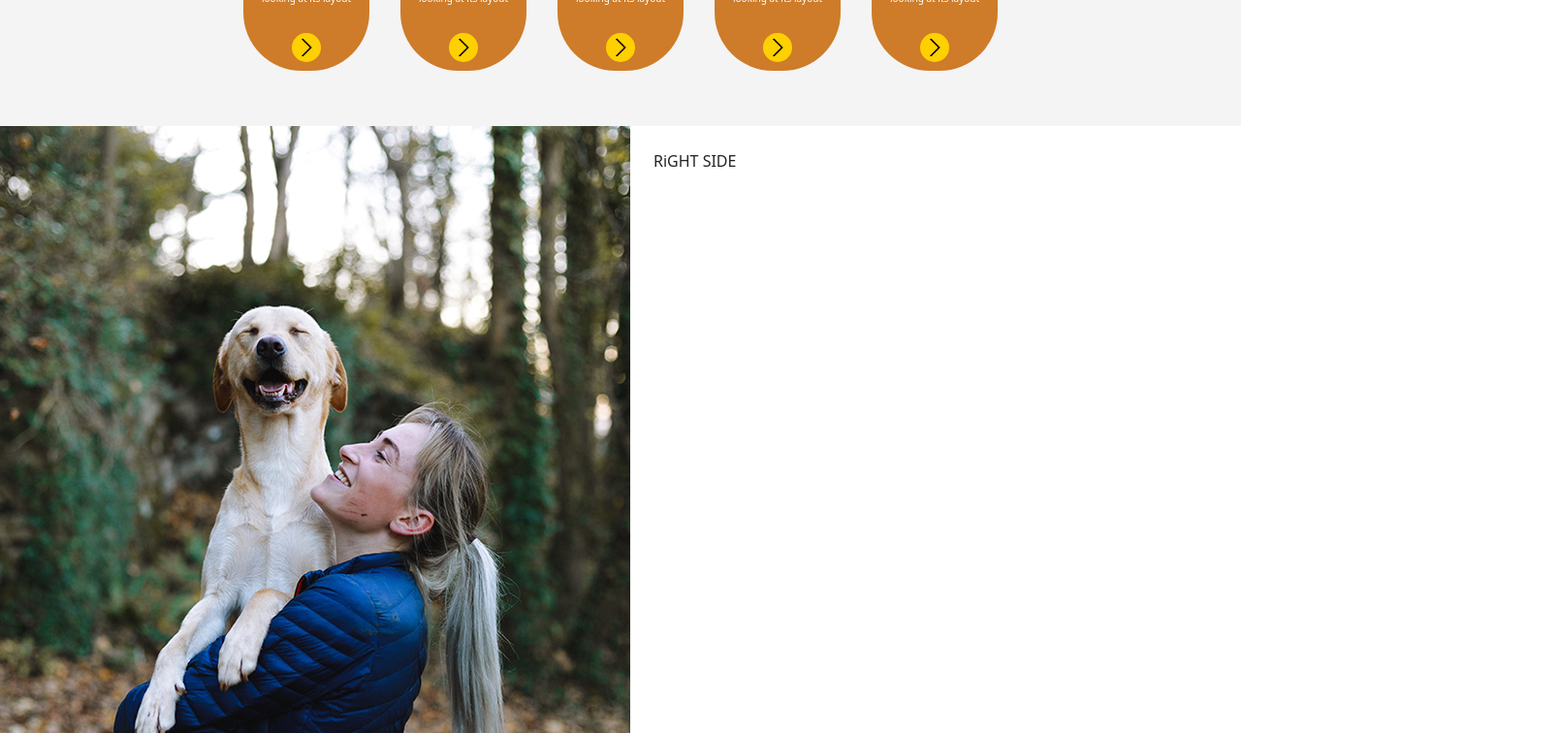
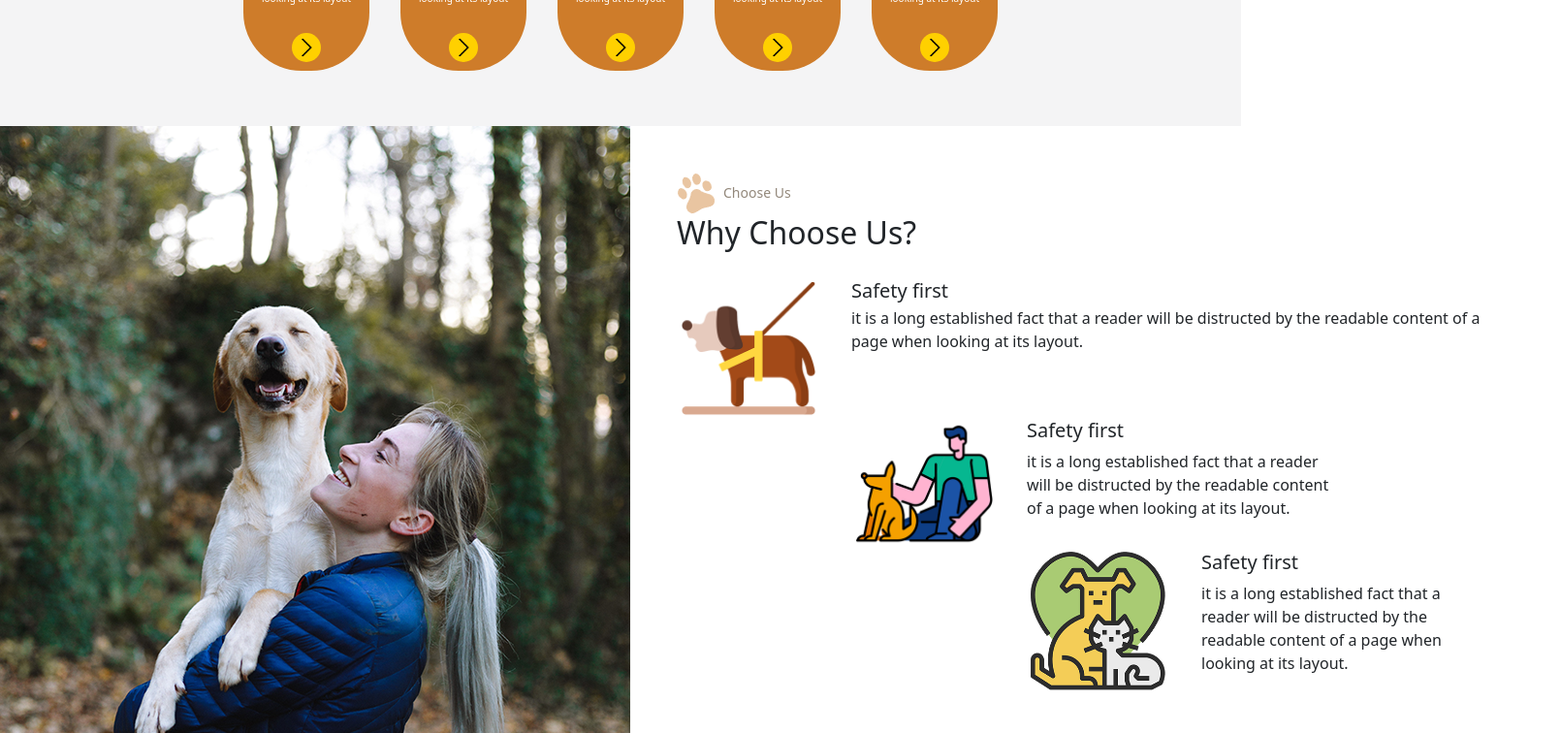
Before and after one commit to GiuseppeDalessio7/proj-html-vuejs, a Vue app: page / in a window 1280 px wide. Shown: the part 1380-2136 px from the top of the page at 97% size, 1610 px wide, since content can reach past the window. Built offline with nearby package versions, Linux system fonts and the light colour scheme; a web font is replaced by a local one.

Commit message:
Finish BottomMain

```diff
--- a/src/components/appBottomMain.vue
+++ b/src/components/appBottomMain.vue
@@ -17,10 +17,88 @@ export default {
 <template>
     <div class="d-flex">
         <div>
-            <img class="leftimg" src="../assets/img/why.png" alt="">
+            <img class="left_img" src="../assets/img/why.png" alt="">
         </div>
-        <div class="p-4">RiGHT SIDE</div>
+        <div class="p-5">
+            <img src="../assets/img/dog-icon.png" alt="">
+            <small class="mx-2 small">Choose Us</small>
+            <h2>Why Choose Us?</h2>
+            <div class=" right ">
+                <div class="right d-flex left_margin1">
+                    <img src="../assets/img/w-3.png" alt="">
+                    <div class=" p-3 my_width1 ">
+                        <h5 class=" my-1">Safety first</h5>
+                        <p class="">it is a long established fact that a reader will be distructed by the readable content
+                            of a page
+                            when
+                            looking at its layout.</p>
+                    </div>
+                </div>
+
+                <div class="right d-flex left_margin2">
+                    <img src="../assets/img/w-2.png" alt="">
+                    <div class=" p-3 w-50 my-2">
+                        <h5 class=" ">Safety first</h5>
+                        <p>it is a long established fact that a reader
+                            will be distructed by the readable content of
+                            a page
+                            when
+                            looking at its layout.</p>
+                    </div>
+                </div>
+                <div class="right d-flex left_margin3">
+                    <img src="../assets/img/w-1.png" alt="">
+                    <div class=" p-3 my_width my-1">
+                        <h5 class=" ">Safety first</h5>
+                        <p>it is a long established fact that a reader
+                            will be distructed by the readable content of
+                            a page
+                            when
+                            looking at its layout.</p>
+                    </div>
+                </div>
+
+            </div>
+        </div>
     </div>
 </template>
 
-<style lang="scss" scoped></style>
+
+<style lang="scss" scoped>
+.small {
+    font-weight: 500;
+    color: #93887b;
+}
+
+.left_img {
+    width: 650px;
+    margin-bottom: 3rem;
+}
+
+.right>img {
+    width: 180px;
+    padding: 1rem;
+}
+
+.left_margin1 {
+    margin-left: -1rem;
+}
+
+.left_margin2 {
+    margin-left: 165px;
+    margin-top: -2.5rem;
+}
+
+.left_margin3 {
+    margin-left: 345px;
+    margin-top: -2.5rem;
+}
+
+.my_width {
+    width: 300px;
+}
+
+.my_width1 {
+    width: 700px;
+}
+</style>
```
